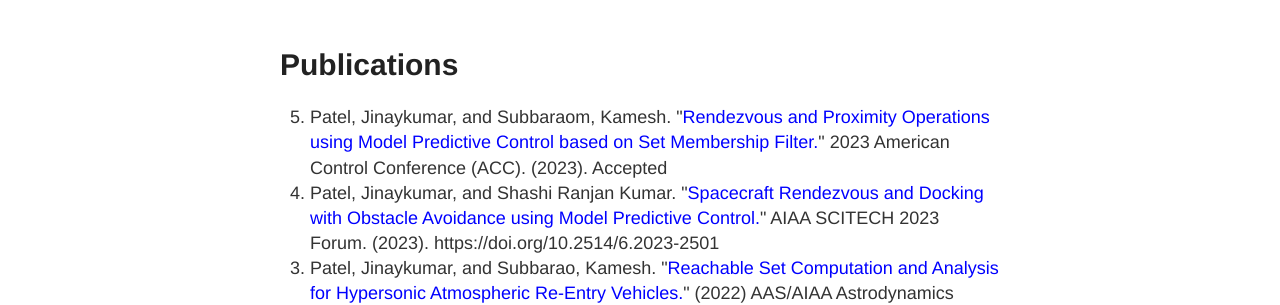
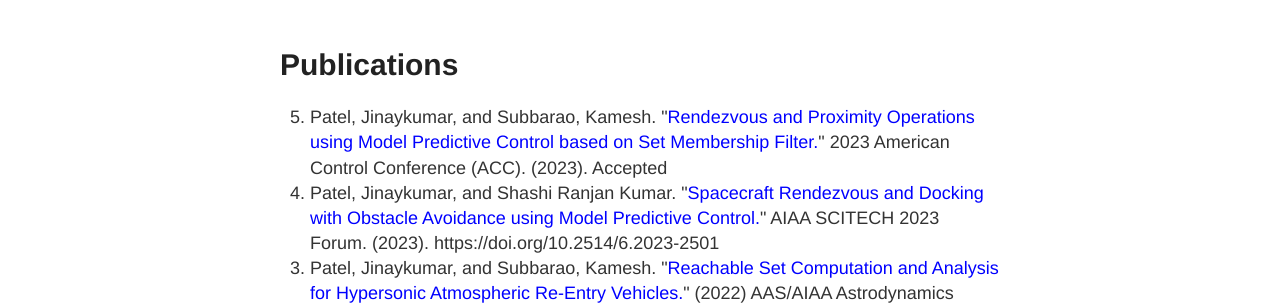
Before and after one commit to jinaynitinpatel/jinaynitinpatel.github.io, a Jekyll site: the page built from publications.md, in a window 1280 px wide. Shown: the part 165-470 px from the top of the page. Built offline with Jekyll 4.4.1, drawn with Linux system fonts in a browser that asks for light colours.

```diff
--- a/publications.md
+++ b/publications.md
@@ -5,7 +5,7 @@ permalink: /publications/
 ---
 
 <ol reversed>
-  <li>Patel, Jinaykumar, and Subbaraom, Kamesh. "<span style="color:blue">Rendezvous and Proximity Operations using Model Predictive Control based on Set Membership Filter.</span>" 2023 American Control Conference (ACC). (2023). Accepted</li>
+  <li>Patel, Jinaykumar, and Subbarao, Kamesh. "<span style="color:blue">Rendezvous and Proximity Operations using Model Predictive Control based on Set Membership Filter.</span>" 2023 American Control Conference (ACC). (2023). Accepted</li>
   <li>Patel, Jinaykumar, and Shashi Ranjan Kumar. "<span style="color:blue">Spacecraft Rendezvous and Docking with Obstacle Avoidance using Model Predictive Control.</span>" AIAA SCITECH 2023 Forum. (2023). https://doi.org/10.2514/6.2023-2501</li>
   <li>Patel, Jinaykumar, and Subbarao, Kamesh. "<span style="color:blue">Reachable Set Computation and Analysis for Hypersonic Atmospheric Re-Entry Vehicles.</span>" (2022) AAS/AIAA Astrodynamics Specialist Conference, North Carolina.</li>
   <li>Bhalerao, Varun, et al. "<span style="color:blue">Daksha: On Alert for High Energy Transients.</span>" arXiv preprint arXiv:2211.12055 (2022). https://doi.org/10.48550/arXiv.2211.12055</li>
```
